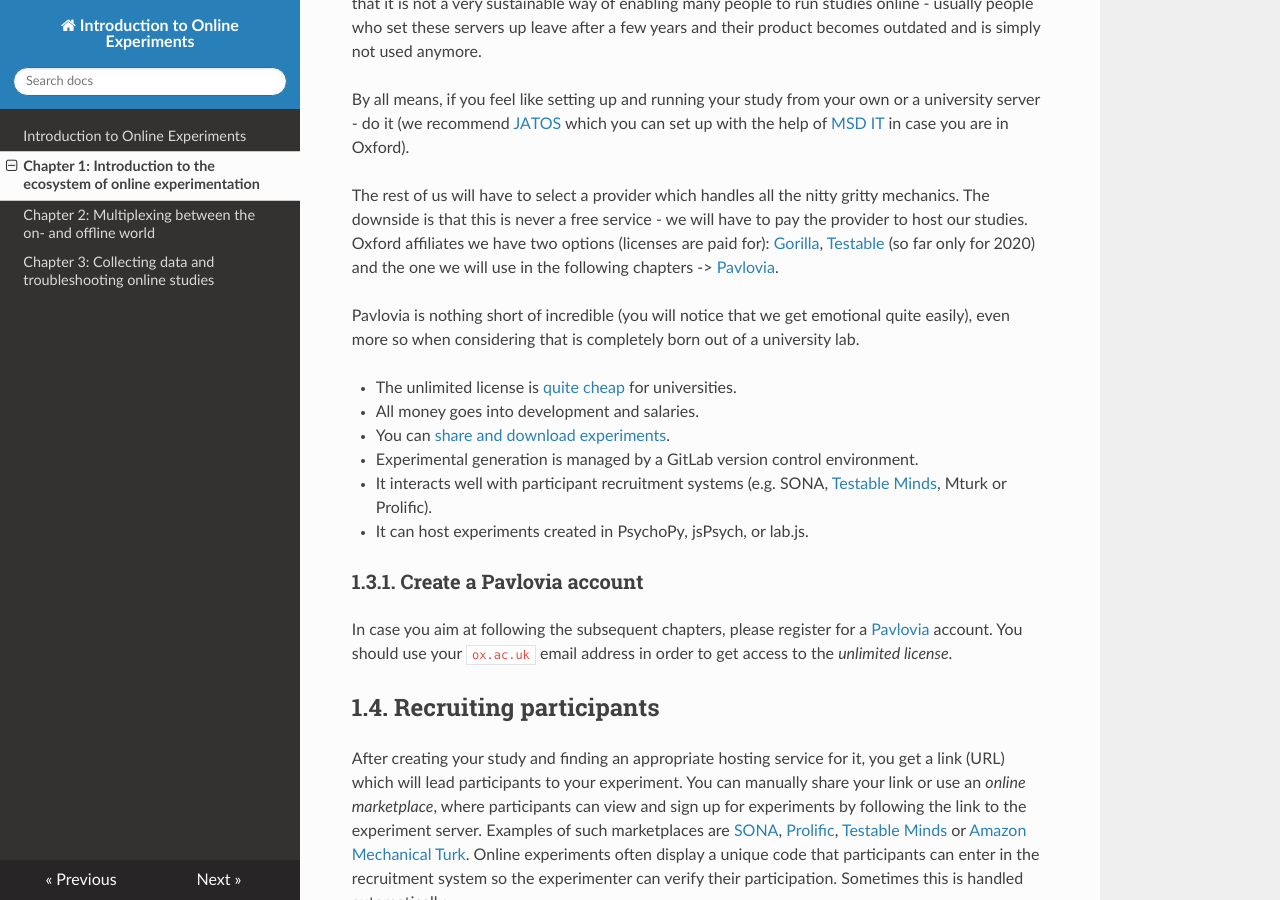
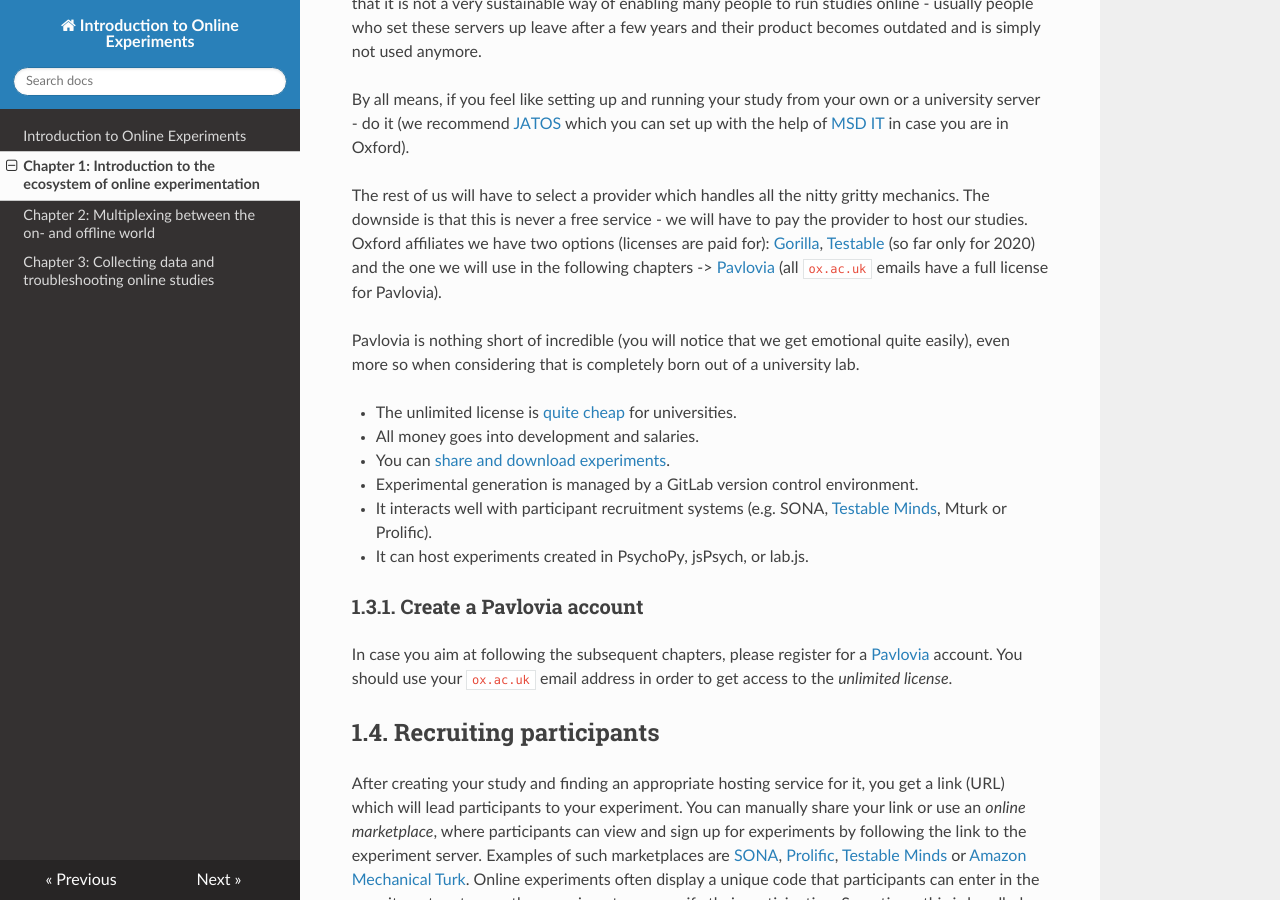
Before and after one commit to onlinews/online_ws, an MkDocs documentation site: the page built from docs/Ch_1_GettingStarted.md, in a window 1280 px wide and 900 px high, scrolled down 3575 px. Built offline with MkDocs 1.6.1, drawn with Linux system fonts in a browser that asks for light colours; nearby versions of some CDN libraries.

Commit message:
specify license

````diff
--- a/docs/Ch_1_GettingStarted.md
+++ b/docs/Ch_1_GettingStarted.md
@@ -37,7 +37,7 @@
 
 By all means, if you feel like setting up and running your study from your own or a university server - do it (we recommend [JATOS](https://www.jatos.org/Get-started.html) which you can set up with the help of [MSD IT](https://www.medsci.ox.ac.uk/divisional-services/support-services-1/information-technology) in case you are in Oxford).
 
-The rest of us will have to select a provider which handles all the nitty gritty mechanics. The downside is that this is never a free service - we will have to pay the provider to host our studies. Oxford affiliates we have two options (licenses are paid for): [Gorilla](https://gorilla.sc/), [Testable](https://www.testable.org/) (so far only for 2020) and the one we will use in the following chapters -> [Pavlovia](https://pavlovia.org/docs/home/about).
+The rest of us will have to select a provider which handles all the nitty gritty mechanics. The downside is that this is never a free service - we will have to pay the provider to host our studies. Oxford affiliates we have two options (licenses are paid for): [Gorilla](https://gorilla.sc/), [Testable](https://www.testable.org/) (so far only for 2020) and the one we will use in the following chapters -> [Pavlovia](https://pavlovia.org/docs/home/about) (all ```ox.ac.uk``` emails have a full license for Pavlovia).
 
 Pavlovia is nothing short of incredible (you will notice that we get emotional quite easily), even more so when considering that is completely born out of a university lab.
 
````
